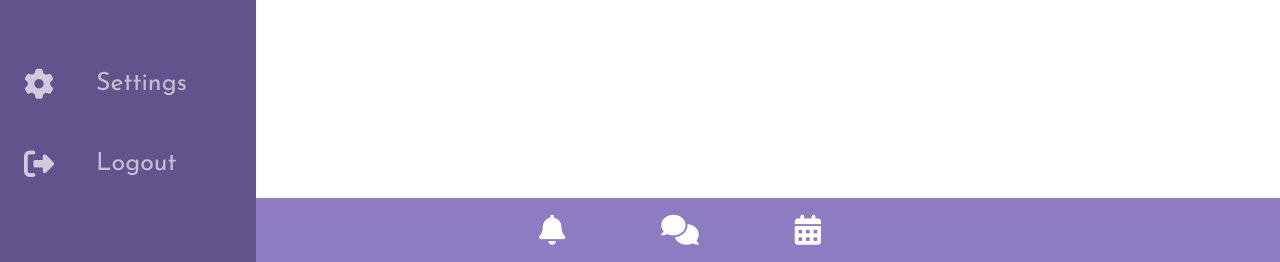
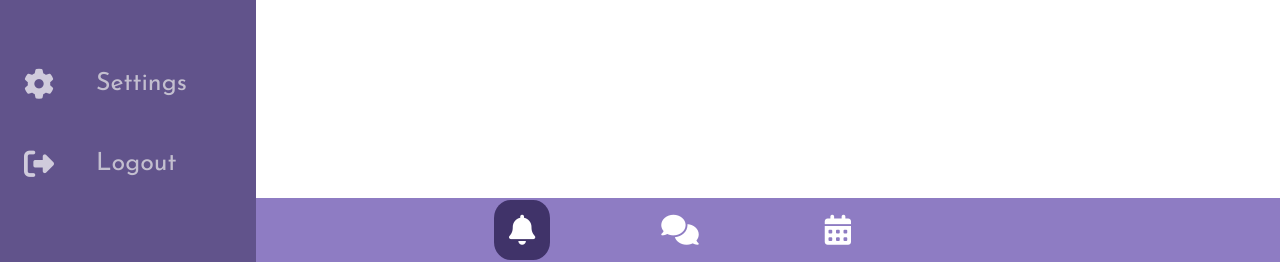
Before and after one commit to Danica-Kane/Pigeon, a Flask app: page /alert_board in a window 1280 px wide. Shown: the part 538-800 px from the top of the page. Run offline with Flask 3, Linux system fonts and the light colour scheme; a user stored in the database is signed in; some libraries are stand-ins or nearby versions.

Commit message:
module 2 - navbars

```diff
--- a/website/static/css/main.css
+++ b/website/static/css/main.css
@@ -249,8 +249,14 @@ i {
 
 .sub-nav-icon{
     margin: 5vh;
+    padding: 15px;
+    border-radius: 30%;
 }
 
 .sub-nav-icon:hover{
     color: #261260;
 }
+
+.active-secondary-nav{
+    background: #403369;
+}
--- a/website/templates/alert_board.html
+++ b/website/templates/alert_board.html
@@ -9,7 +9,7 @@
     <ul class="navbar-nav sub-nav-centered">
         <li class="nav-item">
             <a class="nav-link" href="alert_board">
-                <i class="fa-solid fa-bell sub-nav-icon"></i>
+                <i class="active-secondary-nav fa-solid fa-bell sub-nav-icon"></i>
             </a>
         </li>
         <li class="nav-item">
--- a/website/templates/event_board.html
+++ b/website/templates/event_board.html
@@ -22,7 +22,7 @@
         </li>
         <li class="nav-item">
             <a class="nav-link" href="event_board">
-                <i class="sub-nav-icon fa-solid fa-calendar-days"></i>
+                <i class="active-secondary-nav sub-nav-icon fa-solid fa-calendar-days"></i>
             </a>
         </li>
     </ul>
--- a/website/templates/instant_msg.html
+++ b/website/templates/instant_msg.html
@@ -15,7 +15,7 @@
         </li>
         <li class="nav-item">
             <a class="nav-link" href="instant_msg">
-                <i class="sub-nav-icon fa-solid fa-comments"></i>
+                <i class="active-secondary-nav sub-nav-icon fa-solid fa-comments"></i>
             </a>
         </li>
         <li class="nav-item">
```
